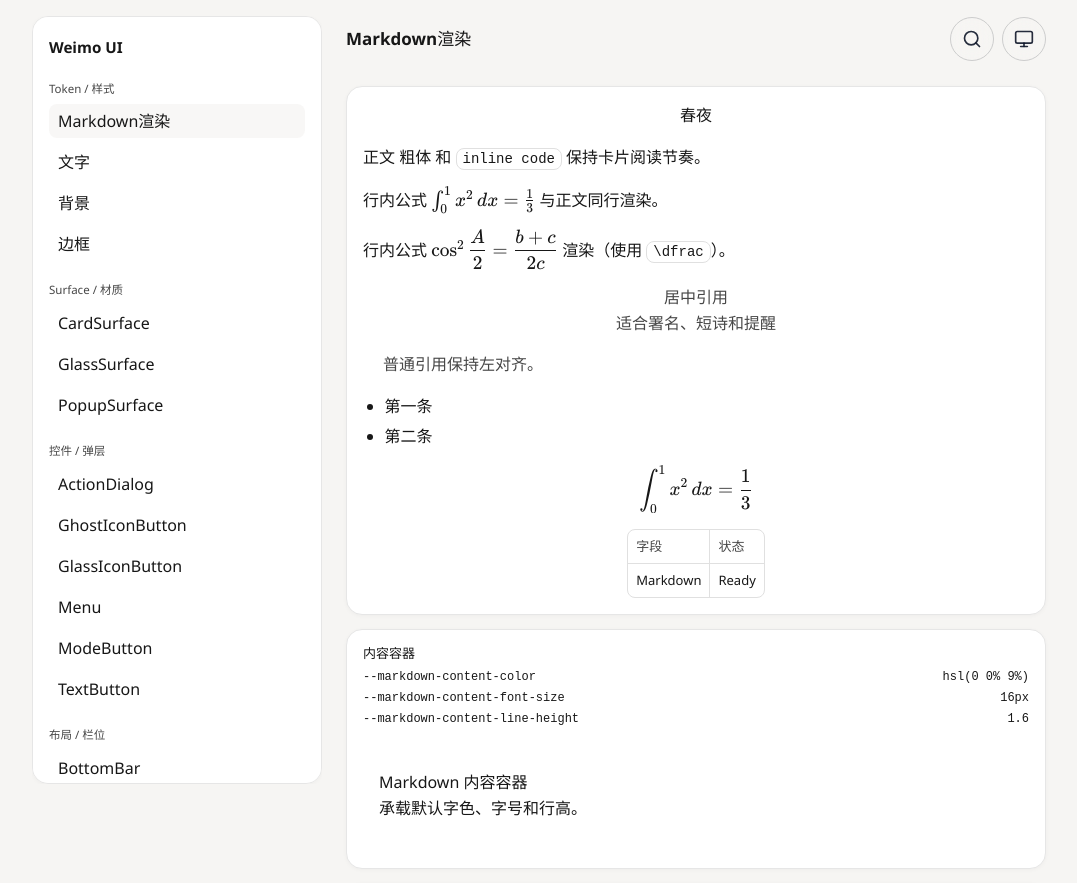
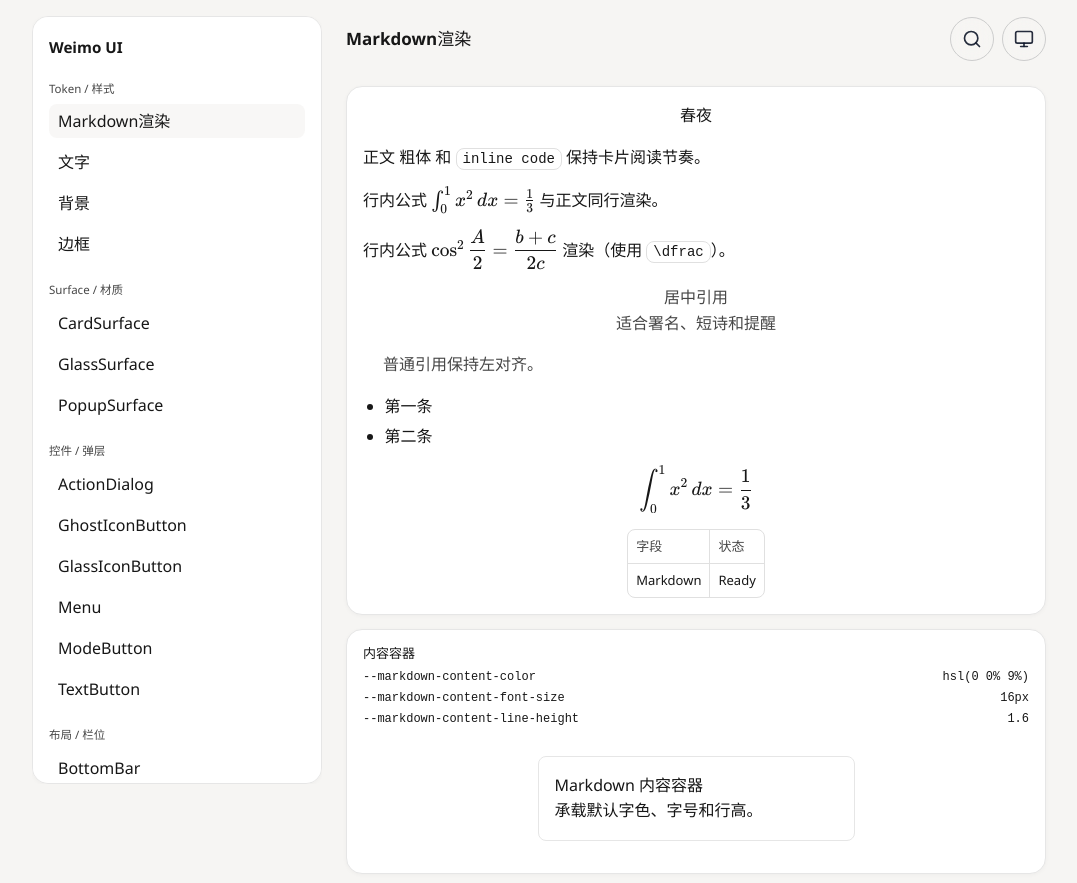
Before and after one commit to jiaowenjun/weimo-ui, a React (Vite) app: page /components/md in a window 1280 px wide. Shown: the top 883 px of the page, without its empty margins (101-1178 px from the left). Built offline with nearby package versions, Linux system fonts and the light colour scheme; what @tiptap/extension-mathematics would draw is missing.

Commit message:
feat: 添加内容包装器样式，优化Markdown样式预览布局

```diff
--- a/src/App.css
+++ b/src/App.css
@@ -1236,9 +1236,19 @@
   color: var(--color-text-primary);
 }
 
-.md-style-preview__group-effect > * {
-  width: min(100%, 720px);
+.md-style-preview__content-wrapper {
+  box-sizing: border-box;
+  width: 50%;
   min-width: 0;
+  margin-inline: auto;
+  overflow: hidden;
+  padding: 16px;
+  border: 1px solid var(--color-border);
+  border-radius: var(--radius-sm);
+}
+
+.md-style-preview__content-wrapper > * {
+  width: 100%;
 }
 
 .md-style-preview__image {
--- a/src/docs/component-definitions/md.tsx
+++ b/src/docs/component-definitions/md.tsx
@@ -405,7 +405,9 @@ function MdStylePreview() {
           label={group.label}
         >
           <div className="md-style-preview__group-effect">
-            {renderMarkdownTokenGroupPreview(group)}
+            <div className="md-style-preview__content-wrapper">
+              {renderMarkdownTokenGroupPreview(group)}
+            </div>
           </div>
         </TokenGroupPreviewCard>
       ))}
```
Also changed, not shown: 1 other file (tests, documents, lock files or other folders).
